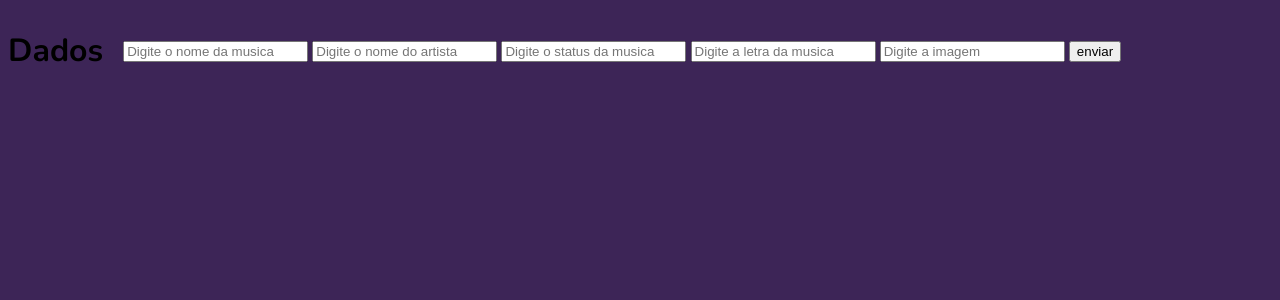
After one commit to Rodrigo301239/MelodyLab, a Flask app: page /criar in a window 1280 px wide. The commit adds this page. Shown: the top 300 px of the page. Run offline with Flask 3, Linux system fonts and the light colour scheme.

Commit message:
atualizacao

```diff
--- a/MelodiaLab/app.py
+++ b/MelodiaLab/app.py
@@ -12,7 +12,10 @@ def index():
 
 @app.route('/home')
 def home():
-    return render_template('home.html')
+
+   return render_template('home.html')
+
+
 
 @app.route("/login",methods = ["GET","POST"])
 def login():
@@ -48,6 +51,30 @@ def excluir_usuario():
     else:
         return "Ocorreu um erro ao excluir o usuário"
 
+@app.route('/criar',methods = ["GET","POST"])
+def criar():
+    if request.method == "GET":
+        return render_template('criar.html')
+
+    if request.method == "POST":
+        form = request.form
+        nome_musica = form ['nome_musica']
+        artista = form ['artista']
+        status = form ['status']
+        imagem = form ['imagem']
+        letra = form ['letra']
+        id_usuario = session ['usuario']
+
+        if database.criar_musica (id_usuario, nome_musica, artista, status, imagem, letra):
+            return redirect(url_for('home'))
+        else:
+            return "agua gelada"
+
+
+
+
+
+
 
 
 # parte principal do
--- a/MelodiaLab/static/estilo.css
+++ b/MelodiaLab/static/estilo.css
@@ -166,3 +166,20 @@ body#home {
     font-size: 14px;
     color: #666;
 }
+
+div.informacoes{
+    width: 200px;
+    padding: 20px;
+    display: flex;
+    flex-direction: column;
+    justify-content: center;
+    align-items: flex-start;
+    text-align: left;
+    flex: 1; /* Ocupa o resto do espaço */
+
+}
+div.bot {
+    padding: 10px;
+    font-size: 14px;
+    width: 200px;
+}
--- /dev/null
+++ b/MelodiaLab/templates/criar.html
@@ -0,0 +1,28 @@
+<!DOCTYPE html>
+<html lang="en">
+<head>
+    <meta charset="UTF-8">
+    <meta name="viewport" content="width=device-width, initial-scale=1.0">
+    <title>Document</title>
+    <link rel="stylesheet" href="static/estilo.css">
+    <h1>Dados  </h1>
+</head>
+<body>
+    <div class="informacoes">
+        <form action="/criar" method = "POST">
+            <input type='nome_musica' id='nome_musica' name='nome_musica' placeholder="Digite o nome da musica">
+            <input type='artista' id='artista' name='artista' placeholder="Digite o nome do artista">
+            <input type='status' id='status' name='status' placeholder="Digite o status da musica">
+            <input type='letra' id='letra' name='letra' placeholder="Digite a letra da musica">
+            <input type='imagem' id='imagem' name='imagem' placeholder="Digite a imagem">
+
+            <button type="submit">enviar</button>
+
+        </form>
+
+
+    </div>
+
+</body>
+
+</html>
--- a/MelodiaLab/templates/home.html
+++ b/MelodiaLab/templates/home.html
@@ -11,8 +11,8 @@
 
     <div class="botoes">
         <a href="/apagar">+ Apagar sua conta</a>
-        <a href="/novo"> + Criar uma música</a>
-    </div>
+        <a href="/criar"> + Criar uma música</a>
+    </div>.
 
       <!-- Seção de "Minhas Criações" -->
       <section class="my-creations">
```
Also changed, not shown: MelodiaLab/database.py (+21 -4 lines), MelodiaLab/tarefas.db (deleted), tarefas.db (added).
